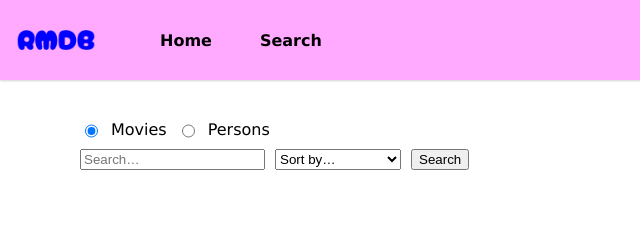
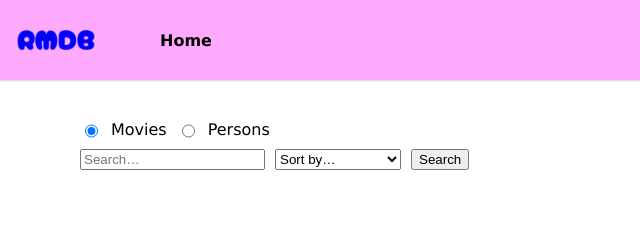
Before and after one commit to ronjaelea/java25-js-slutprojekt-ronja-carlquist, a plain HTML site: page index.html in a window 1280 px wide. Shown: the top 227 px of the page, 0-640 px from the left. Drawn offline with Linux system fonts and the light colour scheme; no server answers.

Commit message:
Minor adjustments in html

```diff
--- a/index.html
+++ b/index.html
@@ -18,7 +18,6 @@
         <nav class="top-nav">
             <ul>
                 <li><a href="index.html">Home</a></li>
-                <li><a href="./html/searchresults.html">Search</a></li>
             </ul>
         </nav>
     </header>
```
Also changed, not shown: html/searchresults.html (+0 -1 lines).
